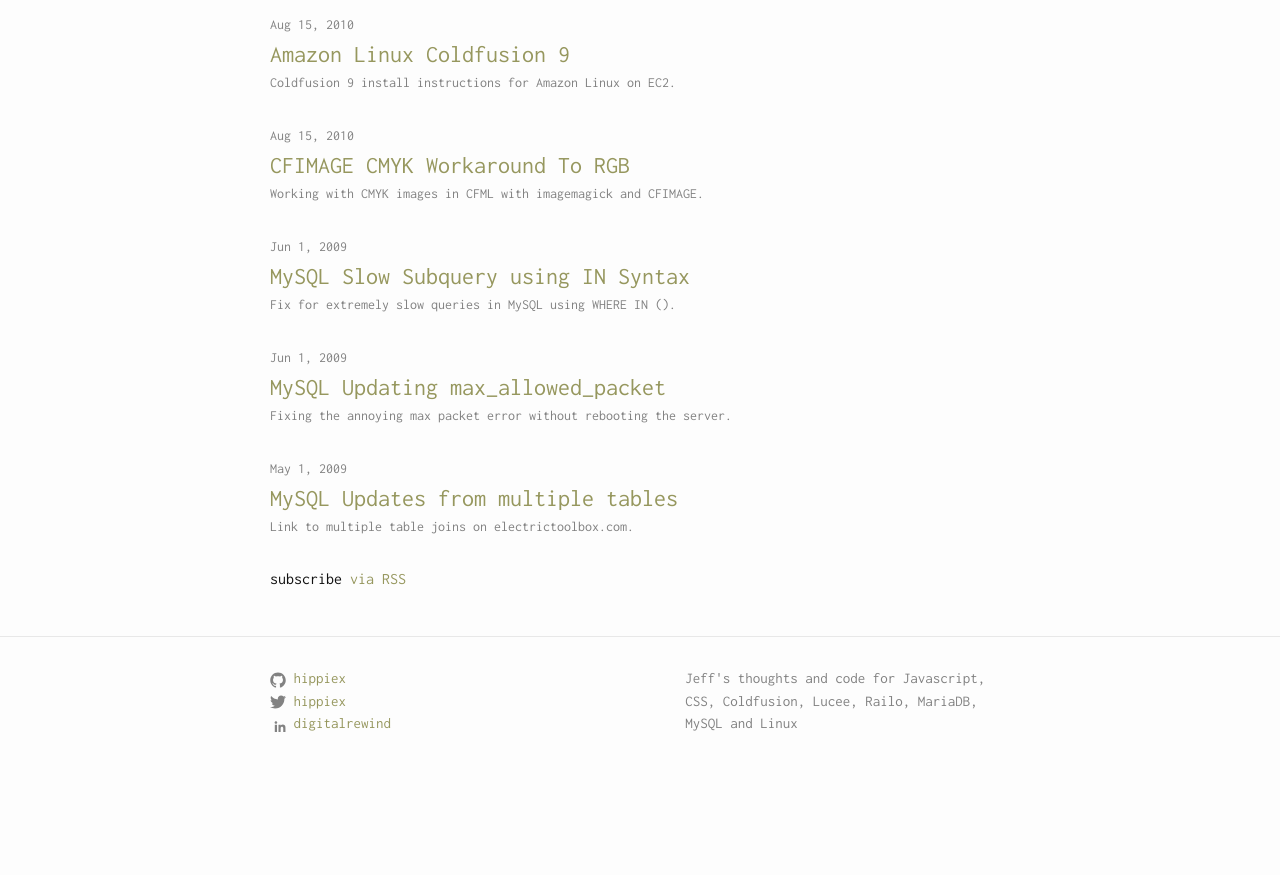
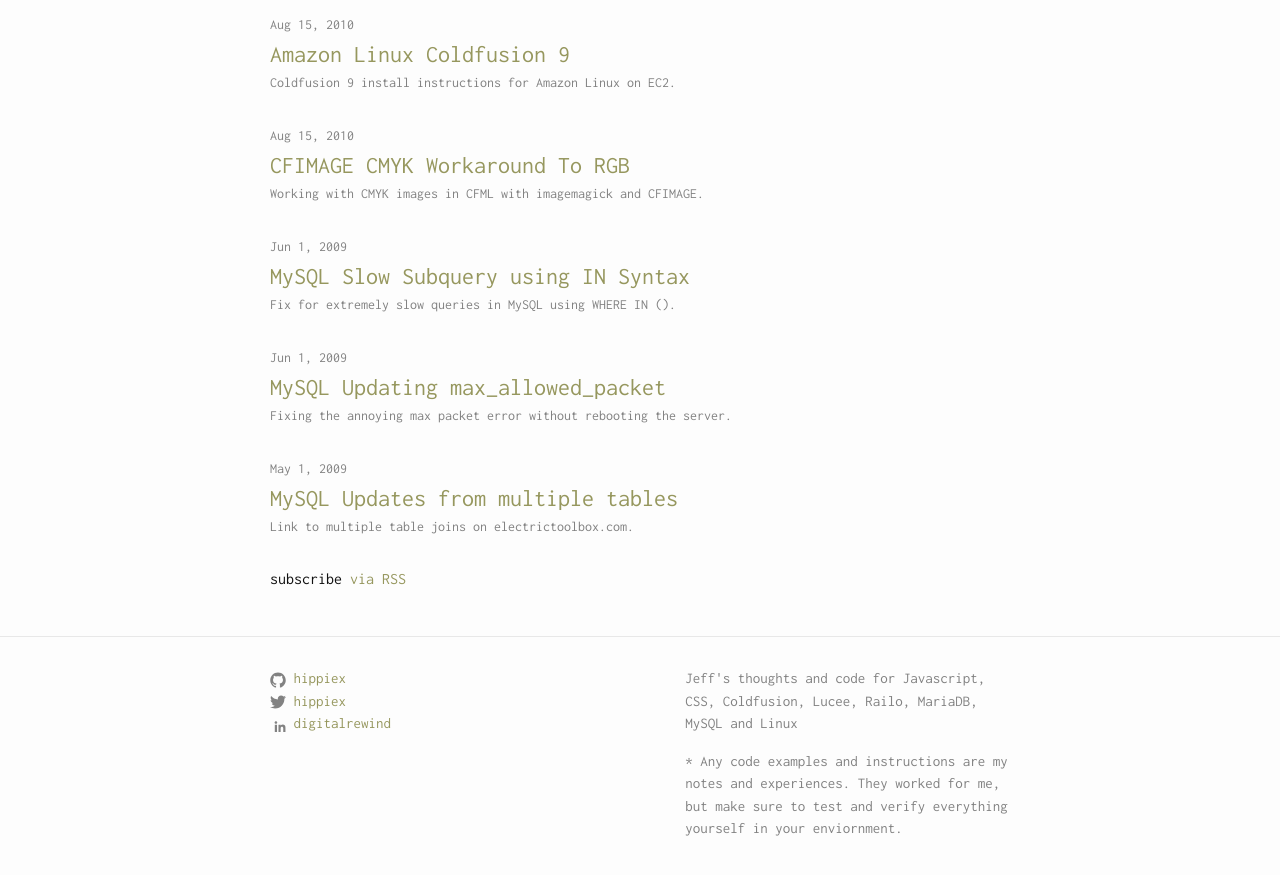
Before and after one commit to hippiex/hippiex.github.io, a Jekyll site: the page built from index.html, in a window 1280 px wide and 900 px high, scrolled down 1469 px. Shown: the top 875 px of the window. Built offline with Jekyll 4.4.1, drawn with Linux system fonts in a browser that asks for light colours; before the commit the page ends 2264 px from its top, so only the background shows below that.

Commit message:
Adding disclaimer to footer.

```diff
--- a/_includes/footer.html
+++ b/_includes/footer.html
@@ -54,6 +54,7 @@
 
       <div class="footer-col  footer-col-3">
         <p class="text">{{ site.description }}</p>
+		<p class="text">* Any code examples and instructions are my notes and experiences. They worked for me, but make sure to test and verify everything yourself in your enviornment.</p>
       </div>
     </div>
 
```
